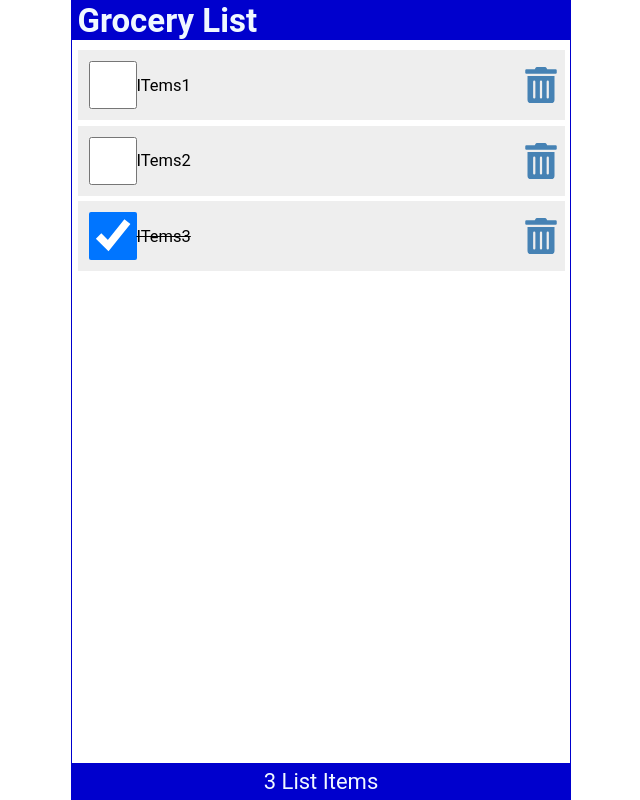
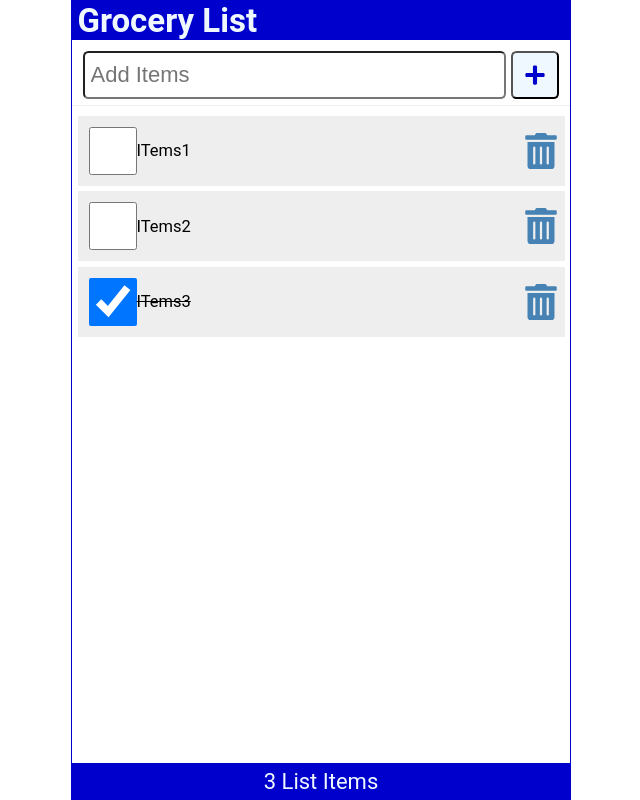
Before and after one commit to anvvar/React-Learning, a React (Create React App) app: page / in a window 1280 px wide. Shown: the whole page, without its empty margins (319-959 px from the left). Built offline with nearby package versions, Linux system fonts and the light colour scheme.

Commit message:
Adding items to the list logic started

```diff
--- a/package.json
+++ b/package.json
@@ -8,6 +8,7 @@
     "@testing-library/user-event": "^13.5.0",
     "react": "^18.2.0",
     "react-dom": "^18.2.0",
+    "react-icons": "^5.0.1",
     "react-scripts": "5.0.1",
     "web-vitals": "^2.1.4"
   },
@@ -34,8 +35,5 @@
       "last 1 firefox version",
       "last 1 safari version"
     ]
-  },
-  "devDependencies": {
-    "react-icons": "^5.0.1"
   }
 }
--- /dev/null
+++ b/src/AddItem.js
@@ -0,0 +1,24 @@
+import { FaPlus } from 'react-icons/fa'
+const AddItem = () => {
+  return (
+   <form className='addForm' action="">
+    <label htmlFor="">Add Item</label>
+
+    <input
+    autoFocus
+    id='addItem'
+    type="text"
+    placeholder='Add Items'
+    required
+    />
+    <button
+    type='submit'
+    aria-label='Add item'
+    >
+       <FaPlus />
+    </button>
+   </form>
+  )
+}
+
+export default AddItem
--- a/src/App.js
+++ b/src/App.js
@@ -2,6 +2,7 @@
 import Content from "./Content";
 import Header from "./Header";
 import Footer from "./Footer";
+import AddItem from "./AddItem";
 function App() {
   const [items, setItems] = useState([
     {
@@ -32,9 +33,16 @@
     setItems(listItems);
     localStorage.setItem("shoppinglist", JSON.stringify(listItems));
   };
+
+  const handleSubmit=(e)=>{
+    e.preventDefault();
+    console.log('Submitted')
+  }
+
   return (
     <div className="App">
       <Header title="Grocery List" />
+      <AddItem/>
       <Content
         items={items}
         handleCheck={handleCheck}
--- a/src/index.css
+++ b/src/index.css
@@ -114,3 +114,70 @@
   color: firebrick;
   outline: none;
 }
+
+.addForm {
+  width: 100%;
+  display: flex;
+  justify-content: flex-start;
+  margin: 0.5rem 0 0;
+  padding: 0 0.5rem 0.25rem;
+  border-bottom: 1px solid #eee;
+}
+
+.addForm label {
+  position: absolute;
+  left: -99999px;
+}
+
+.addForm input[type='text'] {
+  flex-grow: 1;
+  max-width: calc(100% - 50px);
+  min-height: 48px;
+  font-size: 1rem;
+  padding: 0.25rem;
+  border-radius: 0.25rem;
+  margin-right: 0.25rem;
+  outline: none;
+}
+
+button {
+  height: 48px;
+  min-width: 48px;
+  border-radius: 0.25rem;
+  padding: 0.5rem;
+  font-size: 1rem;
+  background-color: aliceblue;
+  color: mediumblue;
+  cursor: pointer;
+}
+
+button:focus,
+button:hover {
+  color: white;
+  background-color: limegreen;
+  outline: none;
+}
+
+.searchForm {
+  width: 100%;
+  display: flex;
+  justify-content: flex-start;
+  margin: 0.25rem 0 0;
+  padding: 0 0.5rem 0.25rem;
+  border-bottom: 1px solid #eee;
+}
+
+.searchForm label {
+  position: absolute;
+  left: -99999px;
+}
+
+.searchForm input[type='text'] {
+  flex-grow: 1;
+  max-width: 100%;
+  min-height: 48px;
+  font-size: 1rem;
+  padding: 0.25rem;
+  border-radius: 0.25rem;
+  outline:none;
+}
```
Also changed, not shown: 1 other file (tests, documents, lock files or other folders).
